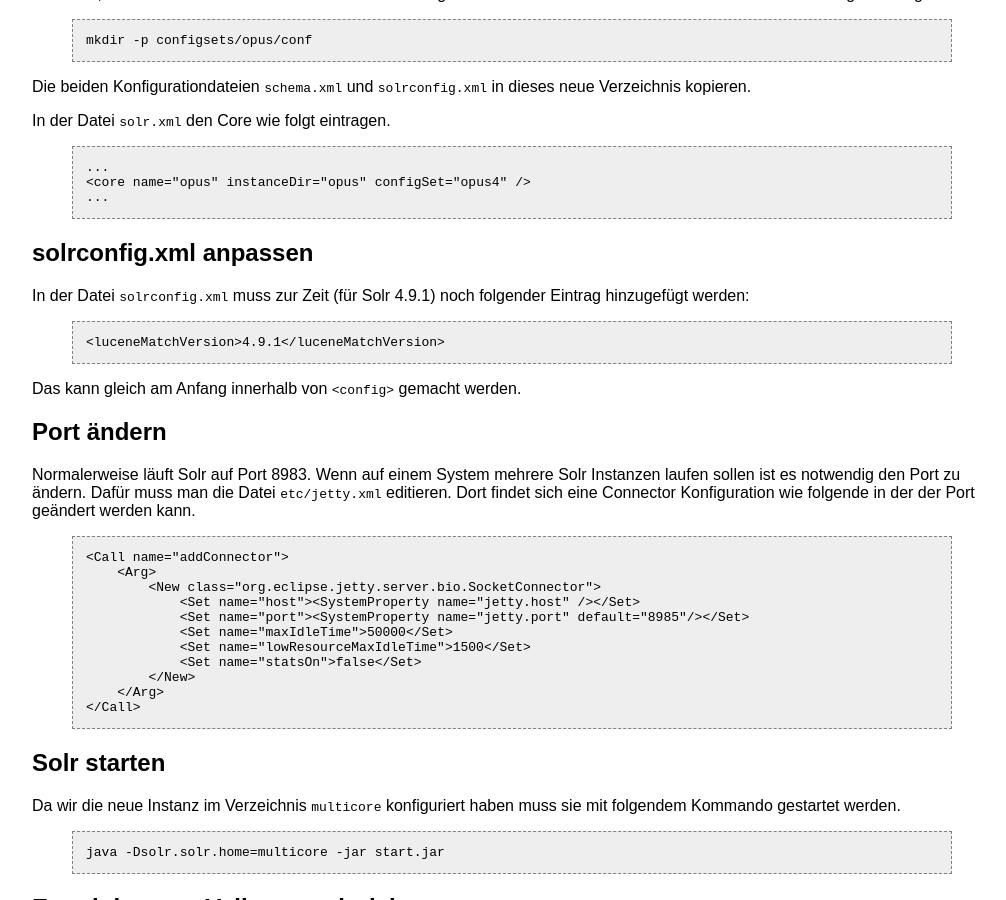
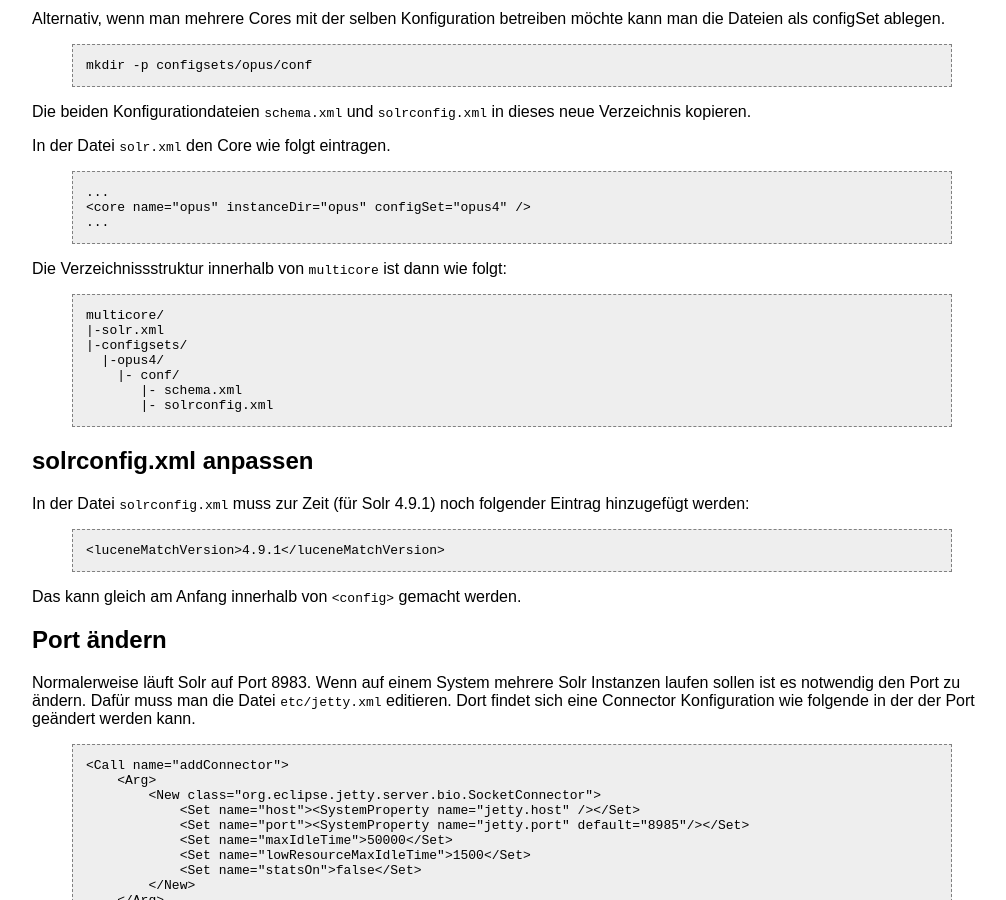
Before and after one commit to OPUS4/opus4.github.io, a Jekyll site: the page built from installation/solrsetupmanuell.md, in a window 1280 px wide and 900 px high, scrolled down 1166 px. Shown: the whole window, without its empty margins (128-1134 px from the left). Built offline with Jekyll 4.4.1, drawn with Linux system fonts in a browser that asks for light colours.

Commit message:
Added folder structure for multicore setup with shared configuration (#5).

```diff
--- a/installation/solrsetupmanuell.md
+++ b/installation/solrsetupmanuell.md
@@ -12,7 +12,9 @@
 
 ## Solr 4.9.1 herunterladen
 
+{% highlight bash %}
 solr-4.10.4.tgz
+{% endhighlight %}
 
  Auspacken
 
@@ -82,6 +84,18 @@
 ...
 {% endhighlight %}
 
+Die Verzeichnissstruktur innerhalb von `multicore` ist dann wie folgt:
+
+{% highlight bash %}
+multicore/
+|-solr.xml
+|-configsets/
+  |-opus4/
+    |- conf/
+       |- schema.xml
+       |- solrconfig.xml
+{% endhighlight %}
+
 ## solrconfig.xml anpassen
 
 In der Datei `solrconfig.xml` muss zur Zeit (für Solr 4.9.1) noch folgender Eintrag hinzugefügt werden:
```
